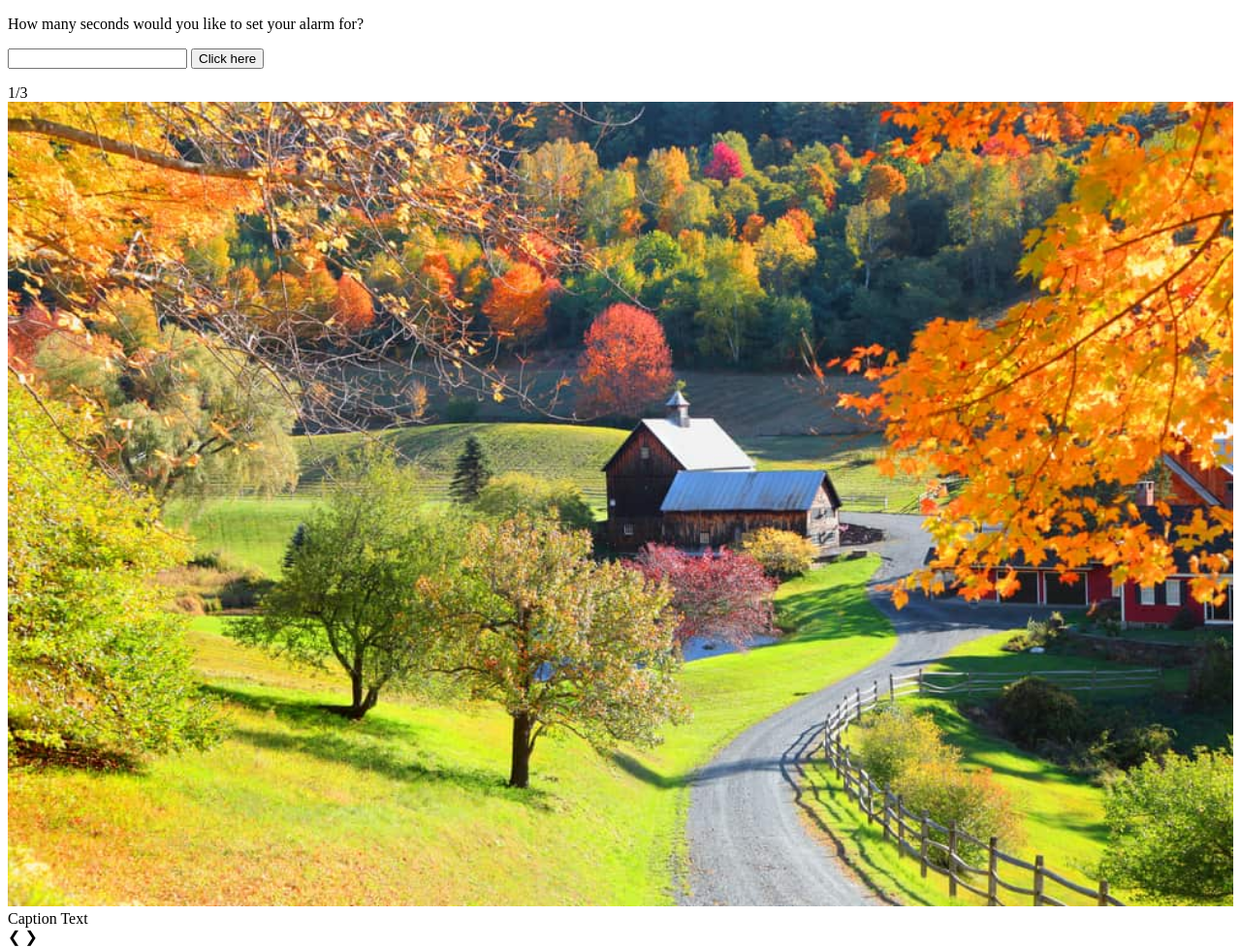
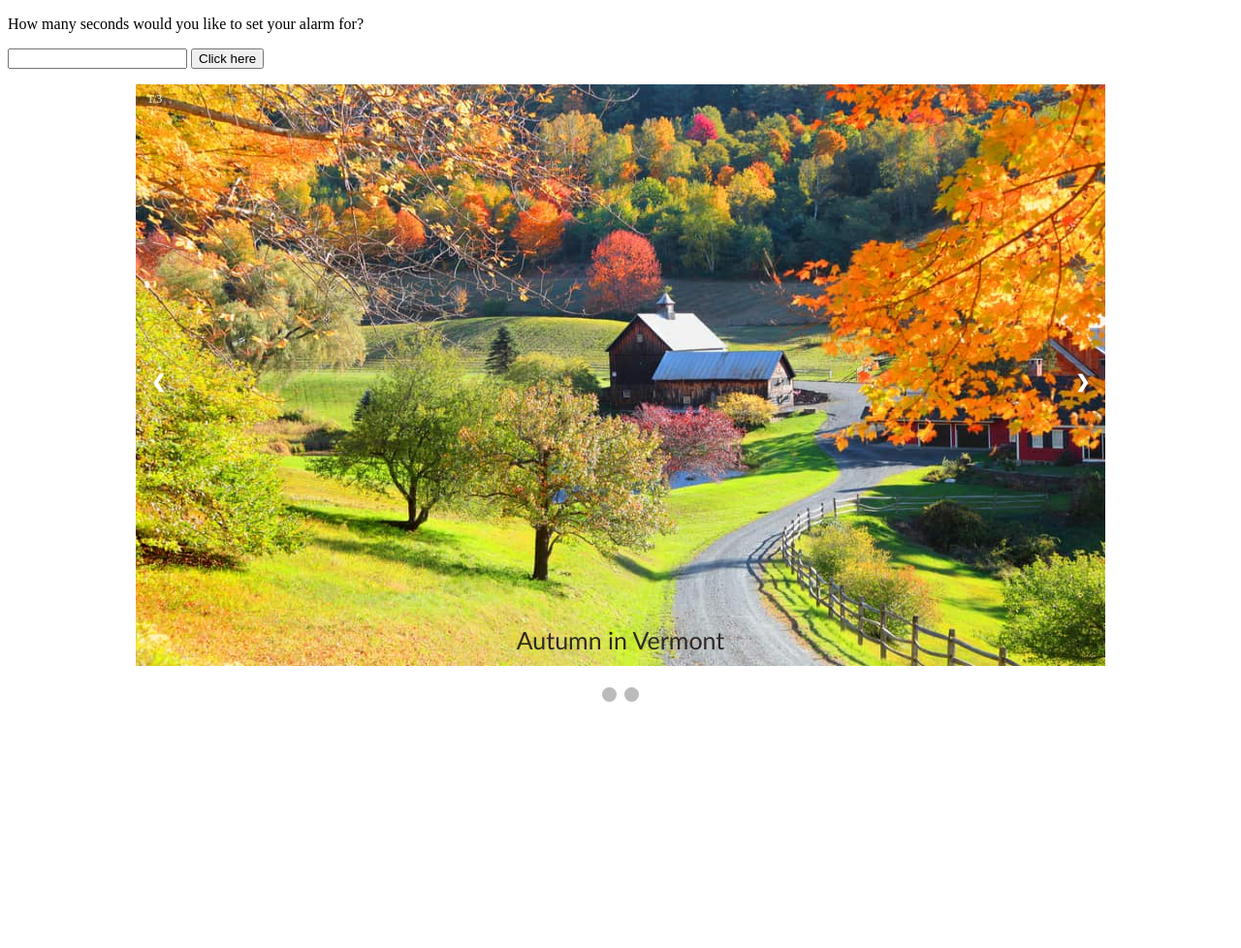
Before and after one commit to srnovak13/JavaScript-Projects, a plain HTML site: page Basic JavaScript Projects/Project9_countdown_slideshow/index.html in a window 1280 px wide. Shown: the whole page at 97% size. After the commit the page ends 800 px from the top, so only its background shows below. Drawn offline with Linux system fonts and the light colour scheme.

Commit message:
Add Project9

```diff
--- a/Basic JavaScript Projects/Project9_countdown_slideshow/CSS/main.css
+++ b/Basic JavaScript Projects/Project9_countdown_slideshow/CSS/main.css
@@ -10,6 +10,11 @@
 /**HIDE IMAGES BY DEFAULT**/
 .mySlides {
     display:none;
+}
+
+img {
+    height: 600px;
+    width: 400px;
 }
 
 /**NEXT AND PREVIOUS BUTTONS**/
@@ -41,8 +46,9 @@
 
 /**CAPTION TEXT**/
 .text {
-    color: #f2f2f2;
-    font-size: 15px;
+    color: #242020f1;
+    font-size: 25px;
+    font-family: 'Trebuchet MS', 'Lucida Sans Unicode', 'Lucida Grande', 'Lucida Sans', Arial, sans-serif;
     padding: 8px 12px;
     position: absolute;
     bottom: 8px;
--- a/Basic JavaScript Projects/Project9_countdown_slideshow/JS/main.js
+++ b/Basic JavaScript Projects/Project9_countdown_slideshow/JS/main.js
@@ -17,6 +17,7 @@ showSlides(slideIndex);
 //NEXT/PREVIOUS CONTROLS
 function plusSlides(n) {
     showSlides(slideIndex+=n);
+
 }
 
 //THUMBNAIL IMAGE CONTROLS
@@ -27,15 +28,18 @@ function currentSlide(n) {
 function showSlides(n) {
     var i;
     var slides=document.getElementsByClassName("mySlides");
+
     var dots=document.getElementsByClassName("dot");
     if (n>slides.length) {slideIndex= 1}
-    if (n<1) {slideIndex=slides.lenghth}
+    if (n<1) {slideIndex=slides.length}
     for (i=0; i<slides.length;i++) {
         slides[i].style.display="none";
     }
     for (i=0; i<dots.length; i++){
         dots[i].className=dots[i].className.replace("active","");
+
     }
+
     slides[slideIndex-1].style.display="block";
     dots[slideIndex-1].className+="active";
 }
--- a/Basic JavaScript Projects/Project9_countdown_slideshow/index.html
+++ b/Basic JavaScript Projects/Project9_countdown_slideshow/index.html
@@ -3,7 +3,7 @@
 
 <head>
     <meta charset="utf-8">
-    <link ref="stylesheet" type="text/css" href="CSS/main.css">
+    <link rel="stylesheet" type="text/css" href="CSS/main.css">
 </head>
 
 <body>
@@ -20,24 +20,24 @@
       <div class="mySlides fade">
         <div class="numbertext">1/3</div>
         <img src="Images/vermont1.jpg" style="width:100%">
-        <div class="text">Caption Text</div>
+        <div class="text">Autumn in Vermont</div>
       </div>
 
       <div class="mySlides fade">
         <div class="numbertext">2/3</div>
-        <img src="Images/vermont2.jpg" style="width:100%">
-        <div class="text">Caption Text</div>
+        <img src="Images/mount-mansfield.jpg" style="width:100%">
+        <div class="text">Mt. Mansfield, Vermont</div>
       </div>
 
       <div class="mySlides fade">
         <div class="numbertext">3/3</div>
         <img src="Images/vermont3.jpeg" style="width:100%">
-        <div class="text">Caption Text</div>
+        <div class="text">Stowe, Vermont</div>
       </div>
 
       <!--NEXT AND PREVIOUS BUTTONS-->
       <a class="prev" onclick="plusSlides(-1)">&#10094</a>
-      <a class="next" onclick="plusSlides(-1)">&#10095</a>
+      <a class="next" onclick="plusSlides(1)">&#10095</a>
 
     </div>
     <br>
```
Also changed, not shown: Basic JavaScript Projects/Project9_countdown_slideshow/Images/mount-mansfield.jpg (added), Basic JavaScript Projects/Project9_countdown_slideshow/Images/vermont2.jpg (deleted), 1 other file.
